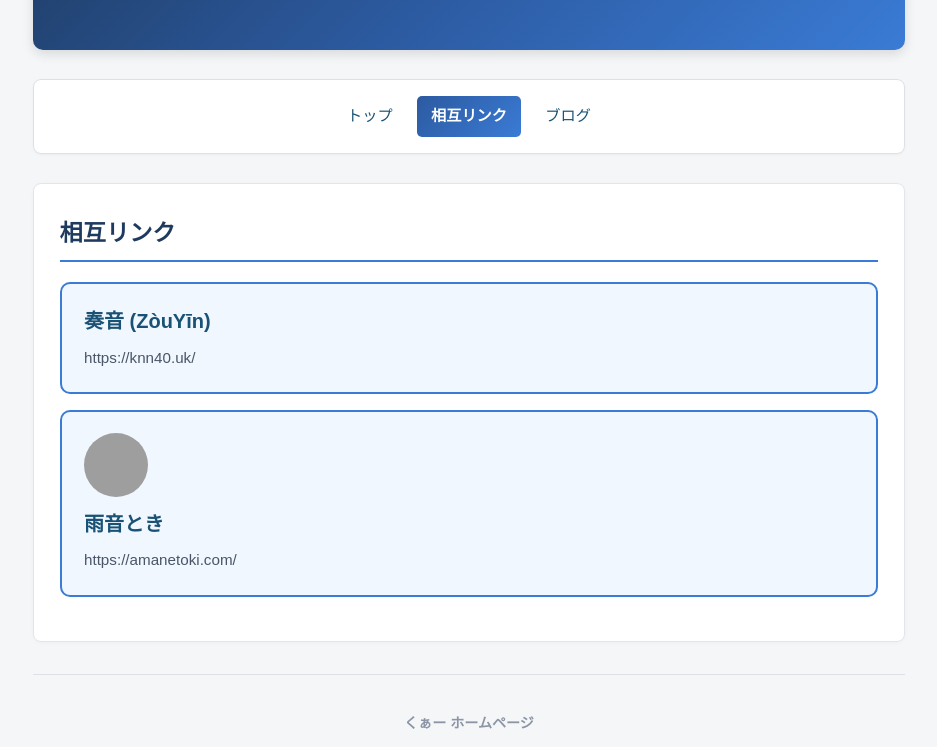
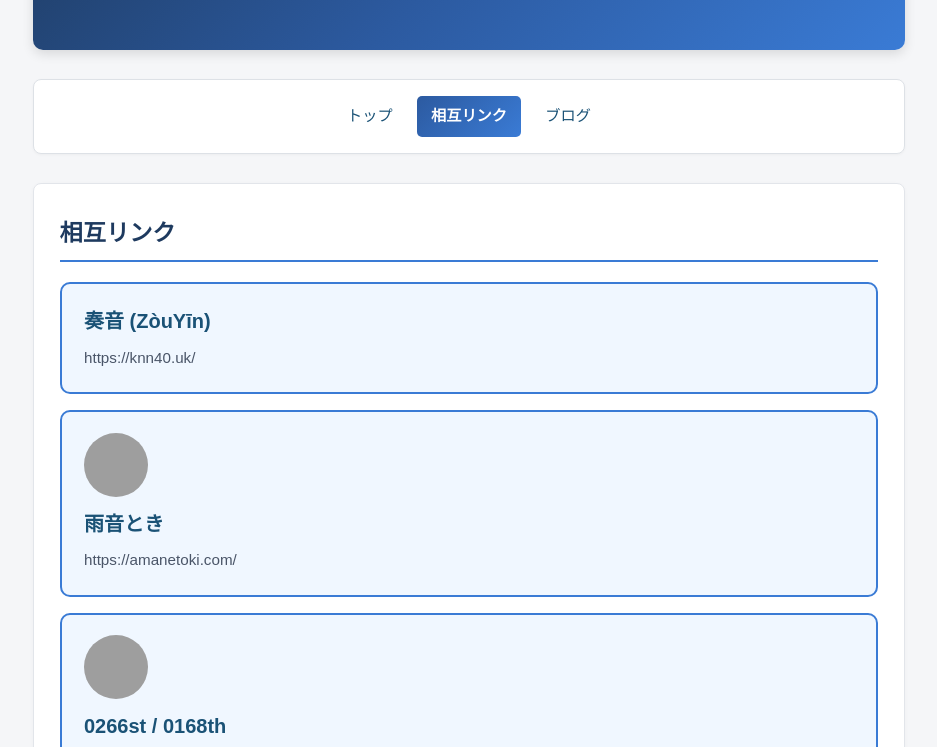
Before and after one commit to kubobeem/kubobeem-s5-si_andwww_kuboes.ninja, a plain HTML site: page links.html in a window 1280 px wide. Shown: the part 178-925 px from the top of the page, without its empty margins (171-1108 px from the left). Drawn offline with Linux system fonts and the light colour scheme; grey boxes are pictures that could not be loaded.

Commit message:
相互リンクに0266st / 0168th（profile.ztssst.dev）を追加、アバターつき

```diff
--- a/links.html
+++ b/links.html
@@ -80,6 +80,7 @@
 <ul class="partner-list">
 <li><a href="https://knn40.uk/">奏音 (ZòuYīn)<span>https://knn40.uk/</span></a></li>
 <li><a href="https://amanetoki.com/"><img src="https://amanetoki.com/avatar/192-044e60b2.webp" alt="" width="64" height="64" loading="lazy" decoding="async">雨音とき<span>https://amanetoki.com/</span></a></li>
+<li><a href="https://profile.ztssst.dev/"><img src="https://profile.ztssst.dev/0266st.png" alt="" width="64" height="64" loading="lazy" decoding="async">0266st / 0168th<span>https://profile.ztssst.dev/</span></a></li>
 </ul>
 </section>
 
```
